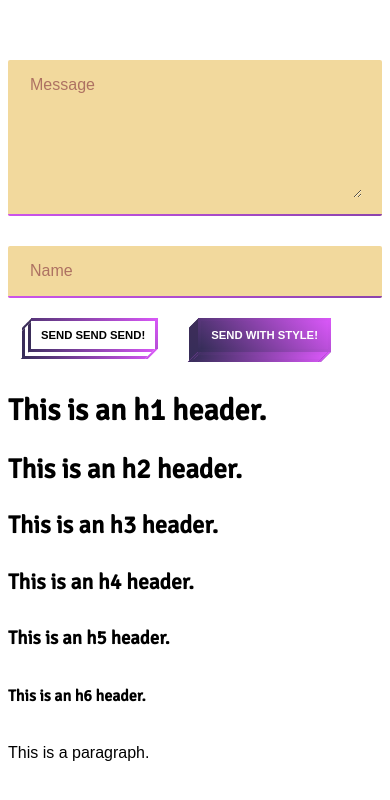
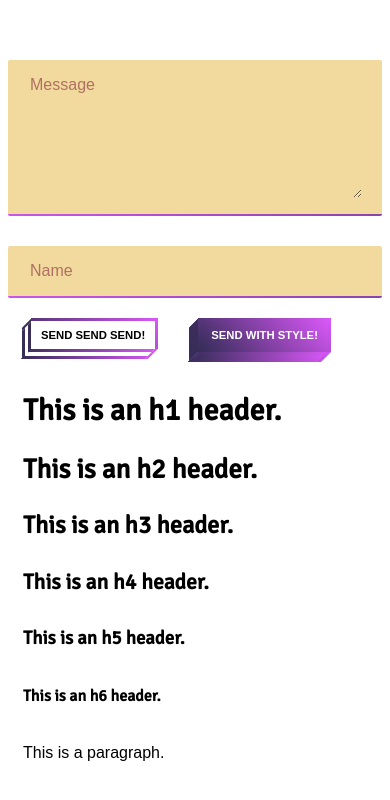
Before and after one commit to vermilion-tech/vt-rebuild-1, a Vue app: page / in a window 390 px wide. Shown: the top 800 px of the page. Built offline with nearby package versions, Linux system fonts and the light colour scheme; a web font is replaced by a local one.

Commit message:
Container now uses breakpoint mixins

```diff
--- a/src/components/atoms/Container.vue
+++ b/src/components/atoms/Container.vue
@@ -10,3 +10,31 @@ export default {
 	name: "Container"
 }
 </script>
+
+<style lang="scss">
+@import '../../styles/breakpoints';
+.container {
+	width: 100%;
+	padding-right: 1.5rem;
+	padding-left: 1.5rem;
+	margin-right: auto;
+	margin-left: auto;
+
+	@include smartphone {
+		max-width: 540px;
+	}
+
+	@include tablet {
+		max-width: 720px;
+	}
+
+	@include desktop {
+		max-width: 960px;
+	}
+
+	@include xl-desktop {
+		max-width: 1140px;
+	}
+
+}
+</style>
```
